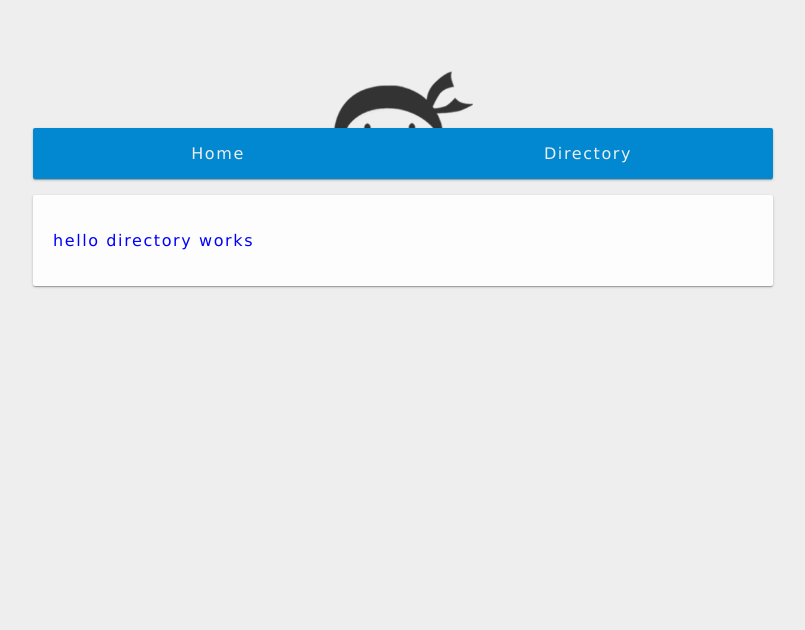
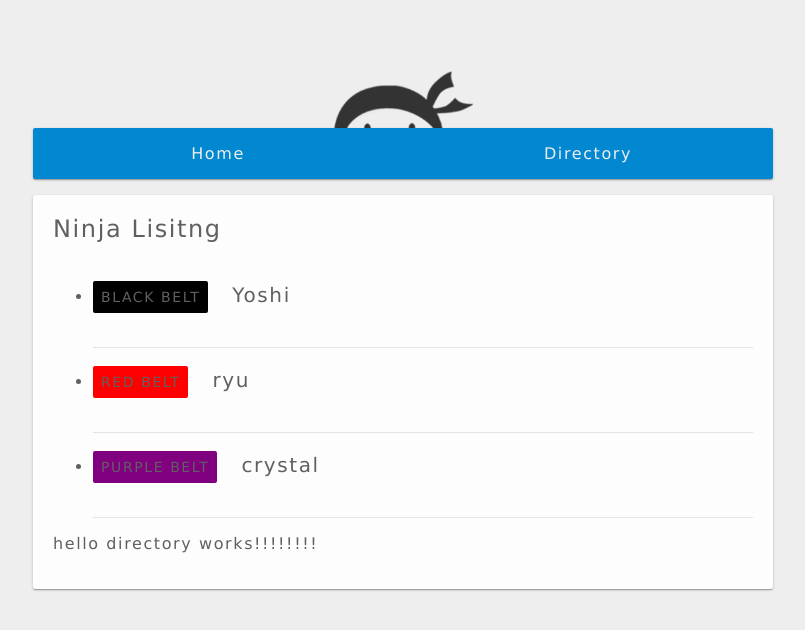
Before and after one commit to Pulkit219/Ang2NinjaProject, an Angular app: page /directory in a window 1280 px wide. Shown: the top 630 px of the page, without its empty margins (237-1042 px from the left). Built offline with nearby package versions, Linux system fonts and the light colour scheme.

Commit message:
2nd commit

```diff
--- a/src/app/directory/directory.component.html
+++ b/src/app/directory/directory.component.html
@@ -1,11 +1,18 @@
-<p [ngClass]= "classes">
- hello  directory works
+<h2>Ninja Lisitng </h2>
+
+<ul id ="ninja-listing">
+
+    <li *ngFor = "let ninja of ninjas">
+        <div class = "single-ninja">
+
+            <span [ngStyle]= "{background: ninja.belt}">{{ninja.belt}} belt</span>
+
+            <h3>{{ninja.name}}</h3>
+            <!--<div (click)="remove ($event)"[attr.data-name] = "ninja.name.">delete</div>-->
+        </div>
+    </li>
+</ul>
+
+<p>
+ hello  directory works!!!!!!!!
 </p>
-
-
-<style>
-.blue{color: blue;}
-.red{color: red};
-.under{text-decoration: line-through;}
-
-</style>
--- a/src/app/directory/directory.component.ts
+++ b/src/app/directory/directory.component.ts
@@ -10,7 +10,12 @@
 })
 export class DirectoryComponent implements OnInit {
 
- classes = {'under': true, 'blue':true, 'red': false };
+ ninjas =[
+   {name: "Yoshi", belt:"black"},
+   {name: "ryu", belt:"red"},
+   {name: "crystal", belt:"purple"}
+
+];
 
   constructor() {
 
--- a/src/styles.css
+++ b/src/styles.css
@@ -137,7 +137,7 @@
   color: #eee;
   padding: 8px 10px;
   border: 0;
-  borader-radius: 2px;
+  border-radius: 2px;
   font-size: 16px;
   letter-spacing: 1px;
   cursor: pointer;
```
